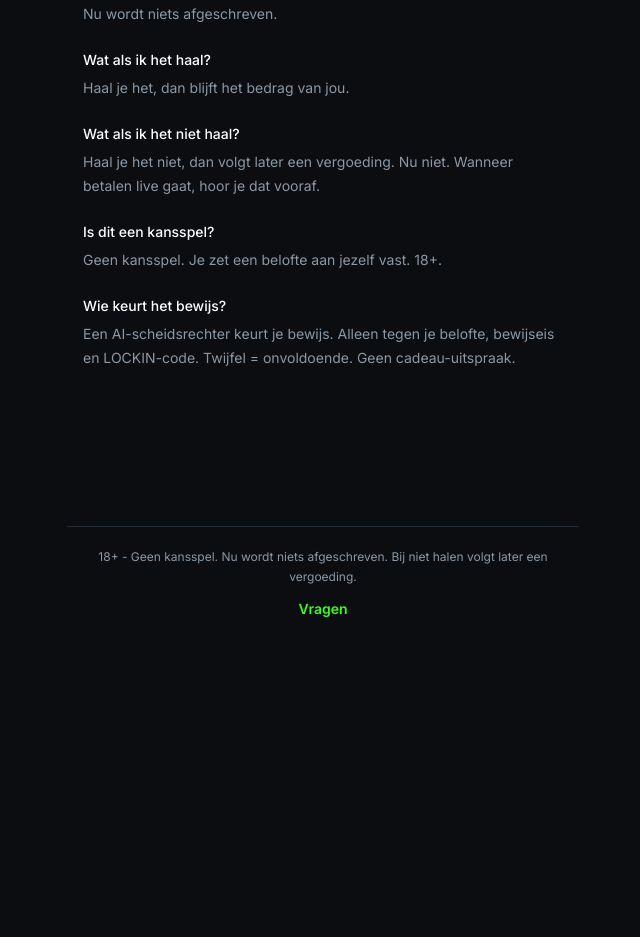
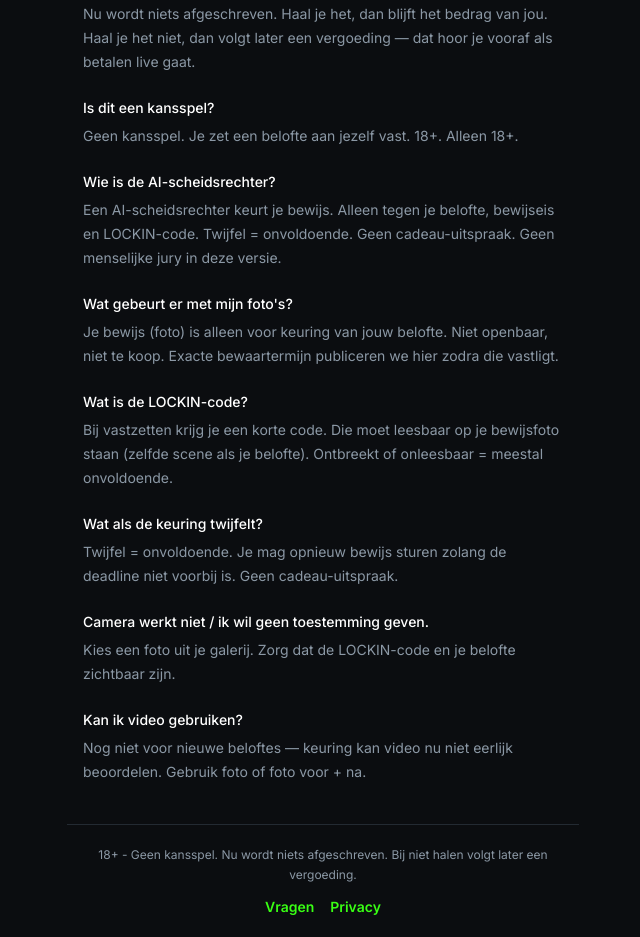
Before and after one commit to EarlyCryptoSniper/Commitapp, a React (Vite) app: page /faq in a window 1280 px wide. Shown: the part 160-1097 px from the top of the page, without its empty margins (317-957 px from the left). Before the commit the page ends 800 px from the top, so only its background shows below. Built offline with nearby package versions, Linux system fonts and the light colour scheme; no server answers.

Commit message:
Privacy, FAQ, Gehaald-filter, LOCKIN goed/slecht

```diff
--- a/src/components/Footer.tsx
+++ b/src/components/Footer.tsx
@@ -5,12 +5,20 @@ export function Footer() {
   return (
     <footer className="mt-auto w-full min-w-0 max-w-full border-t border-line px-4 py-5 text-center text-xs leading-5 text-mute break-words">
       <p>{TRUST.footerLine}</p>
-      <Link
-        to="/faq"
-        className="mt-3 inline-block text-sm font-semibold text-accent underline-offset-2 hover:underline"
-      >
-        Vragen
-      </Link>
+      <p className="mt-3 flex items-center justify-center gap-4">
+        <Link
+          to="/faq"
+          className="text-sm font-semibold text-accent underline-offset-2 hover:underline"
+        >
+          Vragen
+        </Link>
+        <Link
+          to="/faq#privacy"
+          className="text-sm font-semibold text-accent underline-offset-2 hover:underline"
+        >
+          Privacy
+        </Link>
+      </p>
     </footer>
   );
 }
--- a/src/lib/contractCopy.ts
+++ b/src/lib/contractCopy.ts
@@ -13,4 +13,10 @@ export const CONTRACT = {
   insufficientBody:
     "Bewijs ontbreekt, is onleesbaar of niet hard genoeg. Twijfel = onvoldoende. Geen cadeau-uitspraak.",
   lockinNote: "LOCKIN-code moet leesbaar in de foto staan.",
+  proofGoodTitle: "Goed bewijs",
+  proofGoodBody:
+    "Zelfde scene als je belofte. LOCKIN-code groot en scherp leesbaar in beeld. Geen crop die de code afsnijdt.",
+  proofBadTitle: "Slecht bewijs",
+  proofBadBody:
+    "Code ontbreekt, wazig, of foto van iets anders dan je belofte. Twijfel = onvoldoende.",
 } as const;
--- a/src/lib/trustCopy.ts
+++ b/src/lib/trustCopy.ts
@@ -16,4 +16,6 @@ export const TRUST = {
     "Alleen tegen je belofte, bewijseis en LOCKIN-code. Twijfel = onvoldoende. Geen cadeau-uitspraak.",
   footerLine:
     "18+ - Geen kansspel. Nu wordt niets afgeschreven. Bij niet halen volgt later een vergoeding.",
+  privacyLine:
+    "Je bewijs (foto) is alleen voor keuring van jouw belofte. Niet openbaar, niet te koop. Exacte bewaartermijn publiceren we hier zodra die vastligt.",
 } as const;
--- a/src/pages/Dashboard.tsx
+++ b/src/pages/Dashboard.tsx
@@ -12,13 +12,16 @@ type Filter = "all" | "open" | "reviewing" | "done";
 
 function matches(item: Commitment, filter: Filter): boolean {
   if (filter === "all") return true;
-  if (filter === "open") return item.status === "locked" || item.status === "draft";
+  if (filter === "open") {
+    return (
+      item.status === "locked" ||
+      item.status === "draft" ||
+      item.status === "insufficient_evidence" ||
+      item.status === "failed"
+    );
+  }
   if (filter === "reviewing") return item.status === "reviewing";
-  return (
-    item.status === "completed" ||
-    item.status === "failed" ||
-    item.status === "insufficient_evidence"
-  );
+  return item.status === "completed";
 }
 
 function remaining(deadline: string): string {
@@ -81,8 +84,8 @@ export function DashboardPage() {
           [
             ["all", "Alles"],
             ["open", "Open"],
-            ["reviewing", "Beoordeling"],
-            ["done", "Klaar"],
+            ["reviewing", "In keuring"],
+            ["done", "Gehaald"],
           ] as const
         ).map(([id, label]) => (
           <button
--- a/src/pages/Faq.tsx
+++ b/src/pages/Faq.tsx
@@ -2,24 +2,37 @@ import { TRUST } from "../lib/trustCopy";
 
 const ITEMS = [
   {
-    q: "Wordt er nu geld afgeschreven?",
-    a: TRUST.feeNow,
-  },
-  {
-    q: "Wat als ik het haal?",
-    a: TRUST.feePass,
-  },
-  {
-    q: "Wat als ik het niet haal?",
-    a: TRUST.feeFailLater,
+    q: "Hoe zit het met het geld?",
+    a: TRUST.moneyLine,
   },
   {
     q: "Is dit een kansspel?",
-    a: `${TRUST.noGambling} ${TRUST.age18}.`,
+    a: `${TRUST.noGambling} ${TRUST.age18}. Alleen 18+.`,
   },
   {
-    q: "Wie keurt het bewijs?",
-    a: `${TRUST.refereeWho} ${TRUST.refereeHow}`,
+    q: "Wie is de AI-scheidsrechter?",
+    a: `${TRUST.refereeWho} ${TRUST.refereeHow} Geen menselijke jury in deze versie.`,
+  },
+  {
+    id: "privacy",
+    q: "Wat gebeurt er met mijn foto's?",
+    a: TRUST.privacyLine,
+  },
+  {
+    q: "Wat is de LOCKIN-code?",
+    a: "Bij vastzetten krijg je een korte code. Die moet leesbaar op je bewijsfoto staan (zelfde scene als je belofte). Ontbreekt of onleesbaar = meestal onvoldoende.",
+  },
+  {
+    q: "Wat als de keuring twijfelt?",
+    a: "Twijfel = onvoldoende. Je mag opnieuw bewijs sturen zolang de deadline niet voorbij is. Geen cadeau-uitspraak.",
+  },
+  {
+    q: "Camera werkt niet / ik wil geen toestemming geven.",
+    a: "Kies een foto uit je galerij. Zorg dat de LOCKIN-code en je belofte zichtbaar zijn.",
+  },
+  {
+    q: "Kan ik video gebruiken?",
+    a: "Nog niet voor nieuwe beloftes — keuring kan video nu niet eerlijk beoordelen. Gebruik foto of foto voor + na.",
   },
 ] as const;
 
@@ -29,7 +42,7 @@ export function FaqPage() {
       <h1 className="text-2xl font-semibold tracking-tight">Vragen</h1>
       <dl className="mt-6 space-y-6 text-sm">
         {ITEMS.map((item) => (
-          <div key={item.q}>
+          <div key={item.q} id={"id" in item ? item.id : undefined}>
             <dt className="font-medium">{item.q}</dt>
             <dd className="mt-1.5 leading-6 text-mute">{item.a}</dd>
           </div>
--- a/src/pages/NewCommitment.tsx
+++ b/src/pages/NewCommitment.tsx
@@ -342,6 +342,23 @@ export function NewCommitmentPage() {
               </div>
             ))}
           </dl>
+          <p className="mt-6 text-xs font-medium uppercase tracking-[0.14em] text-mute">
+            Zo ziet keuring LOCKIN:
+          </p>
+          <div className="mt-3 grid gap-3 sm:grid-cols-2">
+            <div className="rounded-2xl border border-accent/40 bg-panel px-4 py-4">
+              <p className="text-[11px] font-medium uppercase tracking-[0.14em] text-accent">
+                {CONTRACT.proofGoodTitle}
+              </p>
+              <p className="mt-2 text-sm leading-6">{CONTRACT.proofGoodBody}</p>
+            </div>
+            <div className="rounded-2xl border border-line bg-panel px-4 py-4">
+              <p className="text-[11px] font-medium uppercase tracking-[0.14em] text-mute">
+                {CONTRACT.proofBadTitle}
+              </p>
+              <p className="mt-2 text-sm leading-6">{CONTRACT.proofBadBody}</p>
+            </div>
+          </div>
           <div className="mt-8 flex gap-3">
             <button type="button" onClick={() => setStep("deadline")} className={secondaryBtn}>
               Terug
--- a/src/pages/Proof.tsx
+++ b/src/pages/Proof.tsx
@@ -377,6 +377,9 @@ export function ProofPage() {
       )}
 
       <p className="mt-3 text-center text-xs leading-5 text-mute">{hint}</p>
+      <p className="mt-2 text-center text-xs leading-5 text-mute">
+        Alleen voor keuring. Niet openbaar.
+      </p>
 
       <button
         type="button"
```
